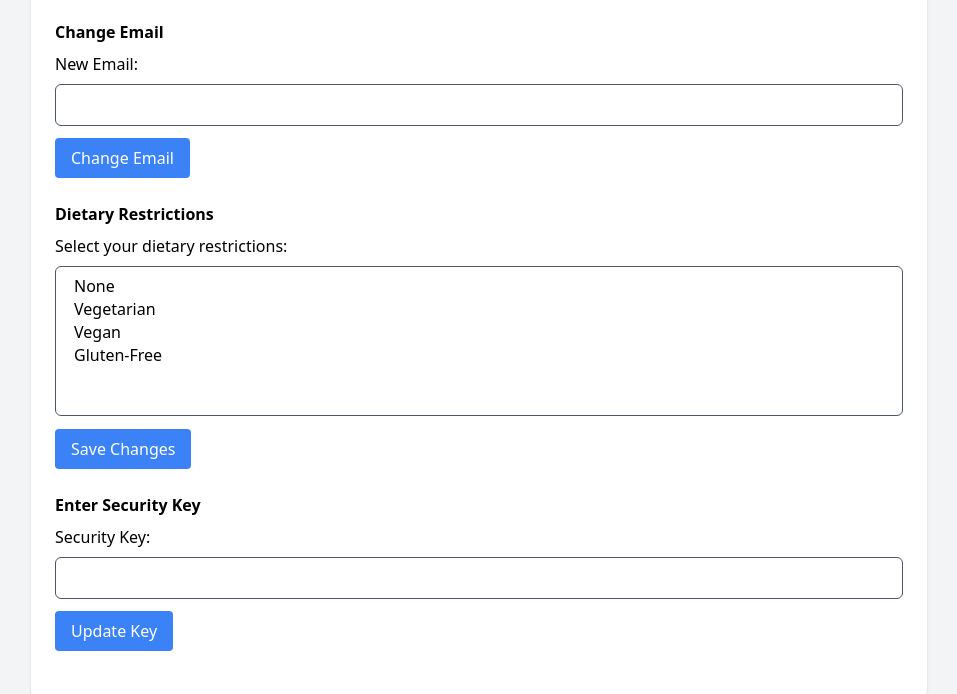
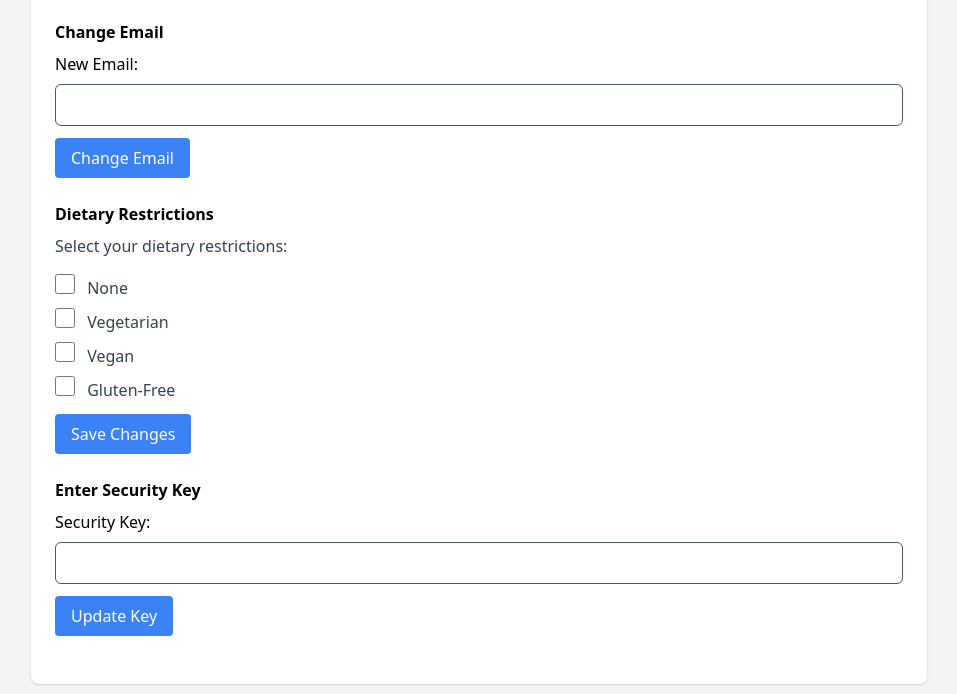
Before and after one commit to pateyu/CookbookProject, a Flask app: page /settings in a window 1280 px wide. Shown: the part 648-1342 px from the top of the page, without its empty margins (161-1118 px from the left). Run offline with Flask 3, Linux system fonts and the light colour scheme.

Commit message:
added dietary restrictions

```diff
--- a/app.py
+++ b/app.py
@@ -185,6 +185,33 @@ def update_security_key():
 
     return jsonify(response), status_code
 
+
+@app.route('/update_diet_restrictions', methods=['POST'])
+def update_diet_restrictions():
+    user_id = session.get('user_id')
+    if not user_id:
+        return jsonify({'message': 'User not logged in'}), 403
+
+    restrictions = request.form.getlist('diet[]')  # This captures all checked boxes
+    conn = get_db_connection()
+    try:
+        # Clear existing restrictions for simplicity, or check and update
+        conn.execute('DELETE FROM user_restrictions WHERE User_ID = ?', (user_id,))
+        for restriction in restrictions:
+            conn.execute('INSERT INTO user_restrictions (User_ID, UserRestriction) VALUES (?, ?)', (user_id, restriction))
+        conn.commit()
+        response = {'message': 'Dietary restrictions updated successfully'}
+        status_code = 200
+    except Exception as e:
+        conn.rollback()
+        response = {'message': 'Failed to update dietary restrictions', 'error': str(e)}
+        status_code = 500
+    finally:
+        conn.close()
+
+    return jsonify(response), status_code
+
+
 if __name__ == '__main__':
     init_db()
     app.run(debug=True)
--- a/static/settings.js
+++ b/static/settings.js
@@ -3,7 +3,8 @@ document.addEventListener("DOMContentLoaded", function () {
   const passwordForm = document.getElementById("password-form");
   const emailForm = document.getElementById("email-form");
   const securityKeyForm = document.getElementById("securityKeyForm");
-  const messageDisplay = document.getElementById('messageDisplay'); // Get the message display element
+  const dietForm = document.getElementById("diet-restrictions-form");
+  const messageDisplay = document.getElementById('messageDisplay');
 
   usernameForm.addEventListener("submit", function (event) {
       event.preventDefault();
@@ -25,6 +26,11 @@ document.addEventListener("DOMContentLoaded", function () {
       submitForm(securityKeyForm, "/update_security_key");
   });
 
+  dietForm.addEventListener("submit", function(event) {
+      event.preventDefault();
+      submitForm(dietForm, "/update_diet_restrictions");
+  });
+
   function submitForm(form, actionUrl) {
       const formData = new FormData(form);
 
@@ -32,19 +38,19 @@ document.addEventListener("DOMContentLoaded", function () {
           method: "POST",
           body: formData,
       })
-      .then(response => response.json()) // Parse JSON response
+      .then(response => response.json())
       .then(data => {
           if (data.message) {
-              messageDisplay.textContent = data.message; // Display the message in the div
-              messageDisplay.style.color = 'green'; // Set the text color to green for success
+              messageDisplay.textContent = data.message;
+              messageDisplay.style.color = 'green';
           } else {
               throw new Error("Unexpected response from server");
           }
       })
       .catch(error => {
           console.error("Error:", error);
-          messageDisplay.textContent = "An error occurred: " + error.message; // Display the error message
-          messageDisplay.style.color = 'red'; // Set the text color to red for errors
+          messageDisplay.textContent = "An error occurred: " + error.message;
+          messageDisplay.style.color = 'red';
       });
   }
 });
--- a/templates/settings.html
+++ b/templates/settings.html
@@ -105,20 +105,35 @@
     <!-- Dietary Restrictions -->
     <div class="mb-6">
         <h2 class="font-bold mb-2">Dietary Restrictions</h2>
-      <form action="/update_diet" method="POST">
-        <label for="diet" class="block mb-2">Select your dietary restrictions:</label>
-        <select
-          id="diet"
-          name="diet"
-          multiple
-          class="form-select px-4 py-2 w-full border border-gray-600 rounded-md"
-          style="height: 150px"
-        >
-          <option value="none">None</option>
-          <option value="vegetarian">Vegetarian</option>
-          <option value="vegan">Vegan</option>
-          <option value="gluten_free">Gluten-Free</option>
-        </select>
+        <form id="diet-restrictions-form" action="/update_diet_restrictions" method="POST">
+            <fieldset class="space-y-2">
+                <legend class="text-gray-700 mb-2">Select your dietary restrictions:</legend>
+
+                <!-- Checkbox for None -->
+                <div>
+                    <input type="checkbox" id="none" name="diet[]" value="none" class="form-checkbox h-5 w-5 text-blue-600">
+                    <label for="none" class="ml-2 text-gray-700">None</label>
+                </div>
+
+                <!-- Checkbox for Vegetarian -->
+                <div>
+                    <input type="checkbox" id="vegetarian" name="diet[]" value="vegetarian" class="form-checkbox h-5 w-5 text-green-600">
+                    <label for="vegetarian" class="ml-2 text-gray-700">Vegetarian</label>
+                </div>
+
+                <!-- Checkbox for Vegan -->
+                <div>
+                    <input type="checkbox" id="vegan" name="diet[]" value="vegan" class="form-checkbox h-5 w-5 text-green-600">
+                    <label for="vegan" class="ml-2 text-gray-700">Vegan</label>
+                </div>
+
+                <!-- Checkbox for Gluten-Free -->
+                <div>
+                    <input type="checkbox" id="gluten_free" name="diet[]" value="gluten_free" class="form-checkbox h-5 w-5 text-green-600">
+                    <label for="gluten_free" class="ml-2 text-gray-700">Gluten-Free</label>
+                </div>
+            </fieldset>
+
             <button
                 type="submit"
                 class="mt-3 px-4 py-2 bg-blue-500 text-white rounded hover:bg-blue-700 transition"
```
Also changed, not shown: database.db (added). Lines whose indentation alone changed are shown as unchanged.
